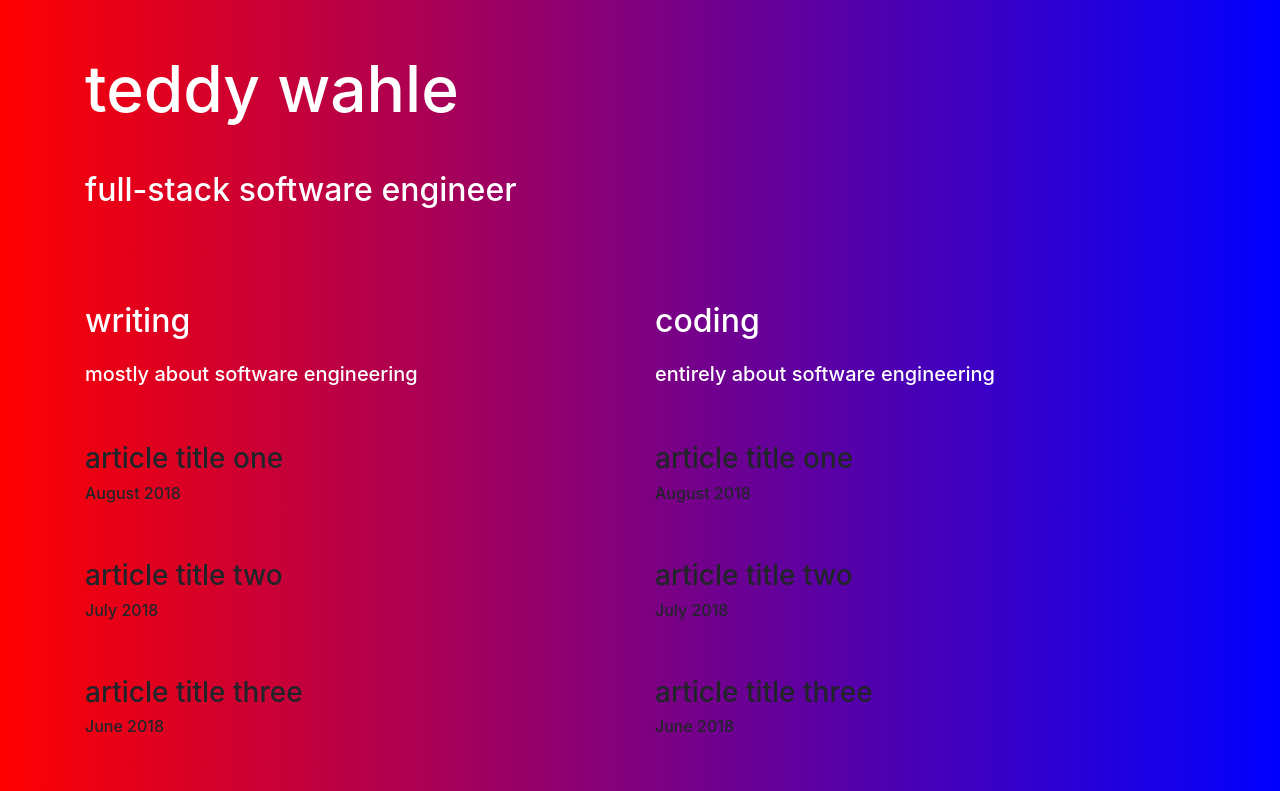
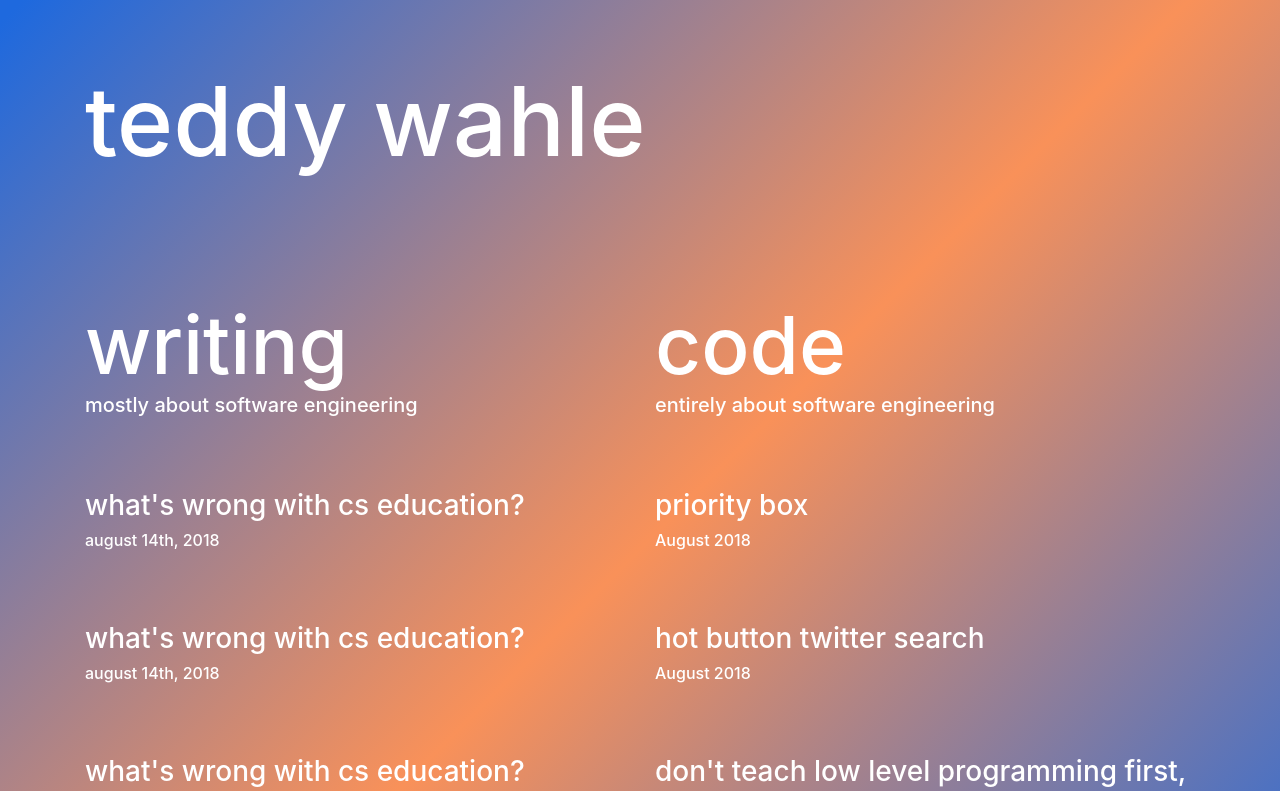
Before and after one commit to theodorewahle/simple-react-blogfolio, a React (Create React App) app: page / in a window 1280 px wide. Shown: the top 791 px of the page. Built offline with nearby package versions, Linux system fonts and the light colour scheme.

Commit message:
Built out post components

```diff
--- a/package.json
+++ b/package.json
@@ -4,8 +4,10 @@
   "private": true,
   "dependencies": {
     "bootstrap": "^4.1.3",
+    "eslint": "^5.4.0",
     "react": "^16.4.2",
     "react-dom": "^16.4.2",
+    "react-router-dom": "^4.3.1",
     "react-scripts": "1.1.5",
     "react-social-icons": "^3.0.0",
     "reactstrap": "^6.4.0",
--- a/src/App.js
+++ b/src/App.js
@@ -1,80 +1,30 @@
 import React, { Component } from 'react';
-import logo from './logo.svg';
 import { Container, Col, Row } from 'reactstrap'
 import headshot from './assets/headshot.JPG'
 import { SocialIcon } from 'react-social-icons';
+import Blog from './components/Blog'
+import Portfolio from './components/Portfolio'
+import {
+  BrowserRouter as Router,
+  Route,
+  Link
+} from 'react-router-dom'
 
 class App extends Component {
   render() {
     return (
       <div className="App" style={styles.appStyle}>
         <Container >
-
-          <Row className="pt2">
+          <Row>
             <Col className="aic">
-              <h1 style={{ color: 'white', fontSize: 64}}>teddy wahle</h1>
-              <h3 style={{ color: 'white', fontSize: 32}}>full-stack software engineer</h3>
+      <h1 className="white f-headline">teddy wahle</h1>
             </Col>
+      </Row>
+          <Row >
+            <Blog />
+            <Portfolio />
           </Row>
-
-          <Row className="mt5">
-
-          <Col >
-            <Row>
-              <Col>
-              <h1 className="white">writing</h1>
-              <h5 style={{ color: 'white'}}>mostly about software engineering</h5>
-            </Col>
-            </Row>
-            <Row style={{ justifyContent: 'center', marginTop: '3em'}}>
-              <Col>
-              <h3>article title one</h3>
-              <h6>August 2018</h6>
-              </Col>
-            </Row>
-            <Row style={{ justifyContent: 'center', marginTop: '3em'}}>
-              <Col>
-              <h3>article title two</h3>
-              <h6>July 2018</h6>
-              </Col>
-            </Row>
-            <Row style={{ justifyContent: 'center', marginTop: '3em'}}>
-              <Col>
-              <h3>article title three</h3>
-              <h6>June 2018</h6>
-              </Col>
-            </Row>
-          </Col>
-
-          <Col >
-            <Row>
-              <Col>
-              <h1 style={{ color: 'white'}}>coding</h1>
-              <h5 style={{ color: 'white'}}>entirely about software engineering</h5>
-            </Col>
-            </Row>
-            <Row style={{ justifyContent: 'center', marginTop: '3em'}}>
-              <Col>
-              <h3>article title one</h3>
-              <h6>August 2018</h6>
-              </Col>
-            </Row>
-            <Row style={{ justifyContent: 'center', marginTop: '3em'}}>
-              <Col>
-              <h3>article title two</h3>
-              <h6>July 2018</h6>
-              </Col>
-            </Row>
-            <Row style={{ justifyContent: 'center', marginTop: '3em'}}>
-              <Col>
-              <h3>article title three</h3>
-              <h6>June 2018</h6>
-              </Col>
-            </Row>
-          </Col>
-
-          </Row>
-          <Row className="mt5 pb3">
+          <Row className="pt6 pb3">
             <SocialIcon style={{ marginRight: 8}} url="http://twitter.com/teddywahle" color="white"/>
             <SocialIcon url="https://www.linkedin.com/in/teddy-wahle/" color="white"/>
             <SocialIcon style={{ marginLeft: 8}} url="https://github.com/theodorewahle" color="white"/>
@@ -90,7 +40,7 @@ const styles = {
     minHeight: '100vh',
     minWidth: '100vw',
     maxWidth: '100%',
-    background: 'linear-gradient(to right, red, blue)'
+    background: 'linear-gradient(135deg, #1e69de 1%,#f99159 51%,#1e69de 99%)'
   }
 }
 
--- /dev/null
+++ b/src/components/Blog.js
@@ -0,0 +1,22 @@
+import React from 'react';
+import { Col, Row } from 'reactstrap'
+import Thumbnail from './Thumbnail'
+import ColumnHeader from './ColumnHeader'
+import blogPosts from '../posts/blogs.json'
+import {
+  BrowserRouter as Router,
+  Route,
+  Link
+} from 'react-router-dom'
+
+const Blog = () => {
+  return (
+    <Col>
+        <ColumnHeader title="writing" subtitle="mostly about software engineering"/>
+        {Object.keys(blogPosts).map(key =>
+          <Thumbnail key={key} title={blogPosts[key].title} date={blogPosts[key].date}/>)}
+    </Col>
+  )
+}
+
+export default Blog
--- /dev/null
+++ b/src/components/ColumnHeader.js
@@ -0,0 +1,12 @@
+import React from 'react'
+import { Row, Col } from 'reactstrap'
+
+export const ColumnHeader = ({ title, subtitle}) => (
+  <Row>
+    <Col>
+      <h1 className="white f-subheadline pb0 mb0">{title}</h1>
+    <h5 className="white">{subtitle}</h5>
+    </Col>
+  </Row>
+)
+export default ColumnHeader
--- /dev/null
+++ b/src/components/Portfolio.js
@@ -0,0 +1,17 @@
+import React from 'react';
+import { Col, Row } from 'reactstrap'
+import Thumbnail from './Thumbnail'
+import ColumnHeader from './ColumnHeader'
+
+const Portfolio = () => {
+  return (
+    <Col>
+        <ColumnHeader title="code" subtitle="entirely about software engineering"/>
+        <Thumbnail title="priority box" date="August 2018"/>
+        <Thumbnail title="hot button twitter search" date="August 2018"/>
+        <Thumbnail title="don't teach low level programming first, obviously" date="August 2018"/>
+    </Col>
+  )
+}
+
+export default Portfolio
--- /dev/null
+++ b/src/components/Thumbnail.js
@@ -0,0 +1,13 @@
+import React, { Component } from 'react';
+import { Col, Row } from 'reactstrap'
+
+const Thumbnail = ({ title, date}) => (
+  <Row className="jcc mt5">
+    <Col>
+    <h3 className="white">{title}</h3>
+    <h6 className="white">{date}</h6>
+    </Col>
+  </Row>
+)
+
+export default Thumbnail
--- /dev/null
+++ b/src/posts/blogs.json
@@ -0,0 +1,20 @@
+{
+    "1" : {
+    "title" : "what's wrong with cs education?",
+    "date" : "august 14th, 2018",
+    "text" : "Lorem ipsum dolor sit amettis."
+
+  },
+  "2" : {
+  "title" : "what's wrong with cs education?",
+  "date" : "august 14th, 2018",
+  "text" : "Lorem ipsum dolor sit amettis."
+
+},
+"3" : {
+"title" : "what's wrong with cs education?",
+"date" : "august 14th, 2018",
+"text" : "Lorem ipsum dolor sit amettis."
+
+}
+}
```
Also changed, not shown: src/components/ThumbnailGrid.js (added, +14 -0 lines), 1 other file (tests, documents, lock files or other folders).
